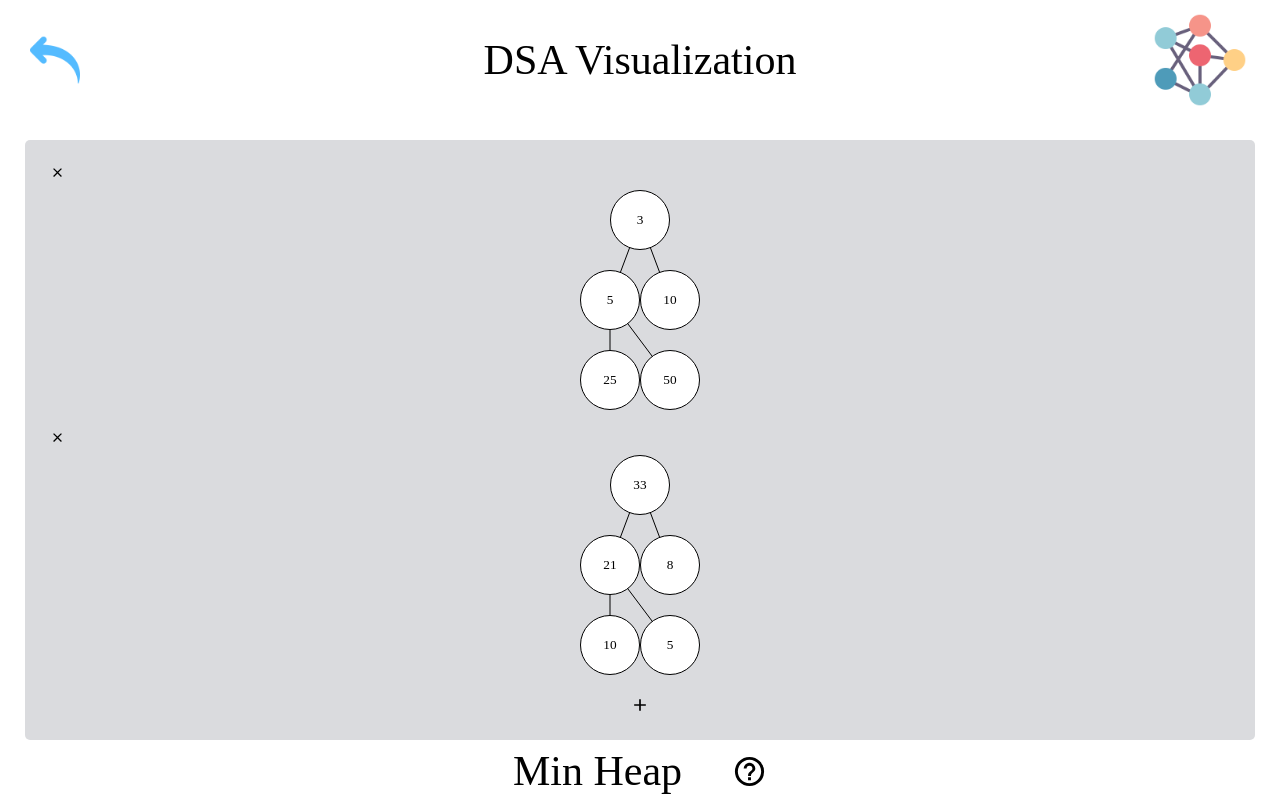
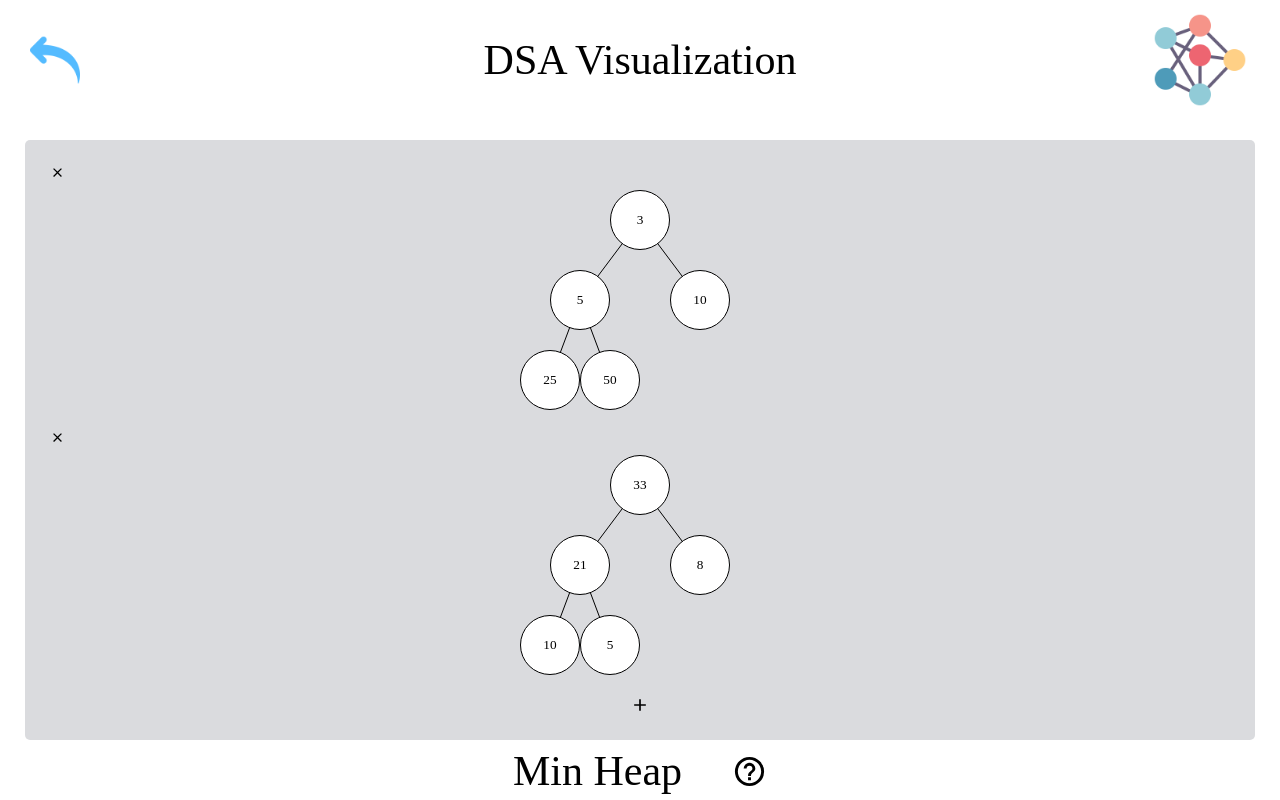
Before and after one commit to NestorNebula/dsa-visualization, a React (Vite) app: page /data-structures/heap in a window 1280 px wide. Shown: the top 800 px of the page. Built offline with nearby package versions, Linux system fonts and the light colour scheme.

Commit message:
fix: set heap representation length correctly

```diff
--- a/src/components/prototypes/tree/TreePrototype.helpers.ts
+++ b/src/components/prototypes/tree/TreePrototype.helpers.ts
@@ -4,7 +4,15 @@ export type Tree = BinaryTree | Heap;
 
 function getArrayRepresentation(tree: Tree): Array<number> {
   if (tree instanceof Heap) {
-    return tree.heap;
+    const array = new Array(tree.heap);
+    let max = 1;
+    while (array.length > max) {
+      max = max * 2 + 1;
+    }
+    if (array.length < max) {
+      array.length = max;
+    }
+    return array;
   }
   const array: Array<number> = new Array();
   if (tree.root) {
```
